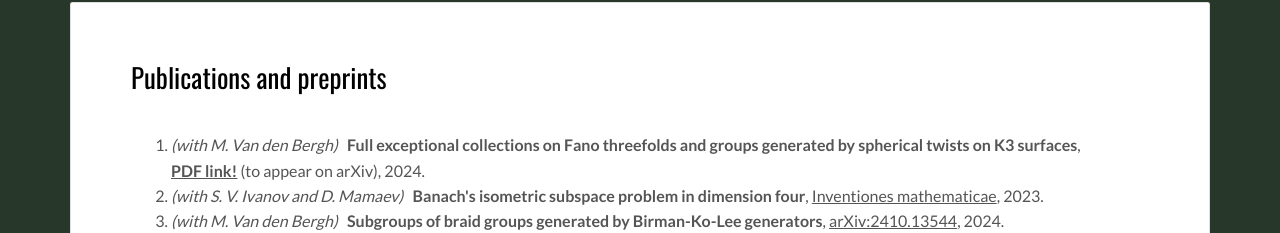
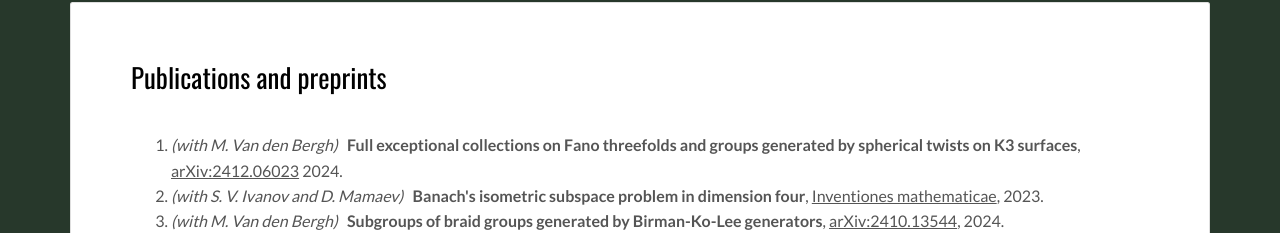
Before and after one commit to nordskova/anyanord, a plain HTML site: page index.html in a window 1280 px wide. Shown: the part 796-1029 px from the top of the page. Drawn offline with nearby package versions, Linux system fonts and the light colour scheme.

Commit message:
Update index.html

```diff
--- a/index.html
+++ b/index.html
@@ -61,7 +61,7 @@
           <div class="card-block">
             <h2>Publications and preprints</h2>
             <div class="work-experience"> <ol>
-                <li> <i>(with M. Van den Bergh) </i> &nbsp; <strong> Full exceptional collections on Fano threefolds and groups generated by spherical twists on K3 surfaces</strong>, <br> <a href="fanok3.pdf"> <strong> PDF link!</strong></a> (to appear on arXiv), 2024.</li>
+                <li> <i>(with M. Van den Bergh) </i> &nbsp; <strong> Full exceptional collections on Fano threefolds and groups generated by spherical twists on K3 surfaces</strong>, <br> <a href="https://arxiv.org/abs/2412.06023">arXiv:2412.06023</a> 2024.</li>
                 <li> <i>(with S. V. Ivanov and D. Mamaev) &nbsp;  </i>  <strong> Banach's isometric subspace problem in dimension four</strong>, <a href="https://link.springer.com/article/10.1007/s00222-023-01197-2"> Inventiones mathematicae</a>, 2023.</li>
                 <li> <i>(with M. Van den Bergh) &nbsp; </i> <strong>Subgroups of braid groups generated by Birman-Ko-Lee generators</strong>, <a href="https://arxiv.org/abs/2410.13544">arXiv:2410.13544</a>, 2024. </li>
                 <li> <i>(with S. V. Ivanov and D. Mamaev) &nbsp; </i> <strong>Local Kakutani's ellipsoid characterization</strong>, <a href="https://arxiv.org/abs/2311.12231">arXiv:2311.12231</a>, 2023. </li>
```
